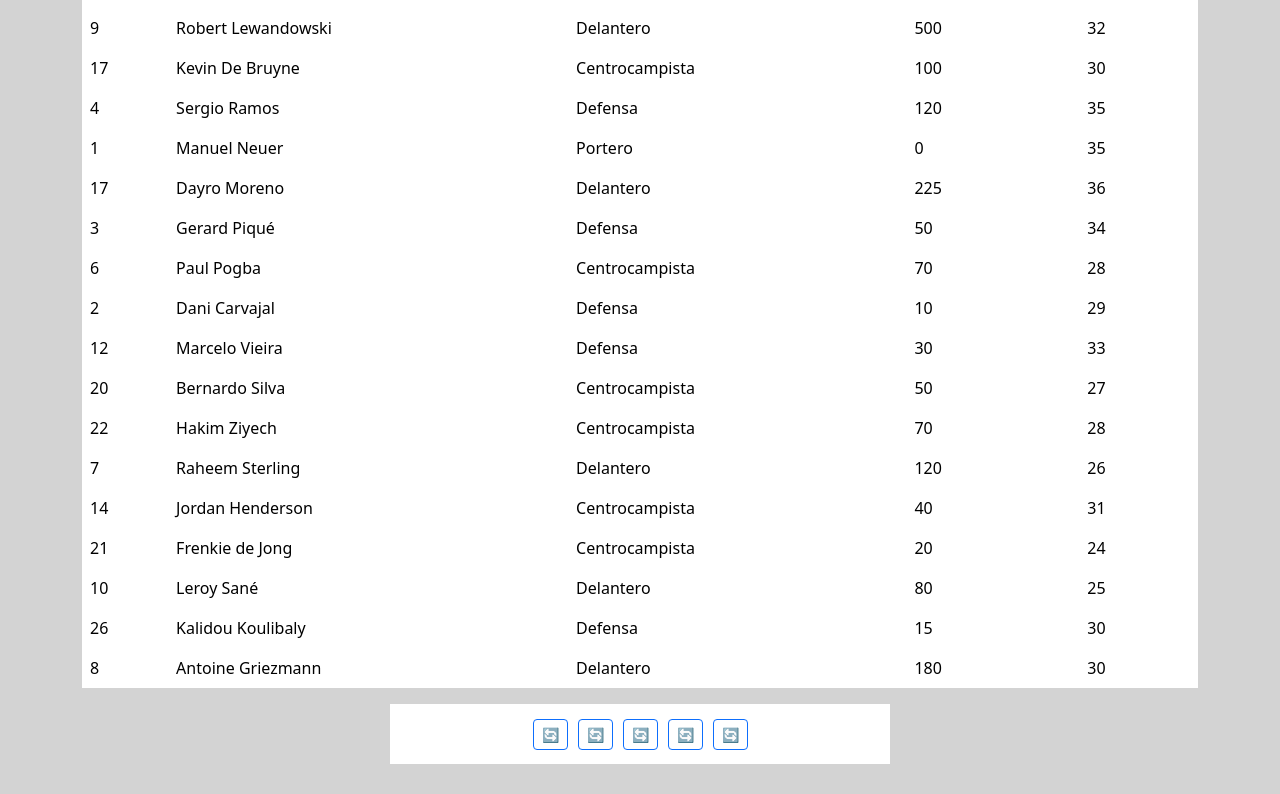
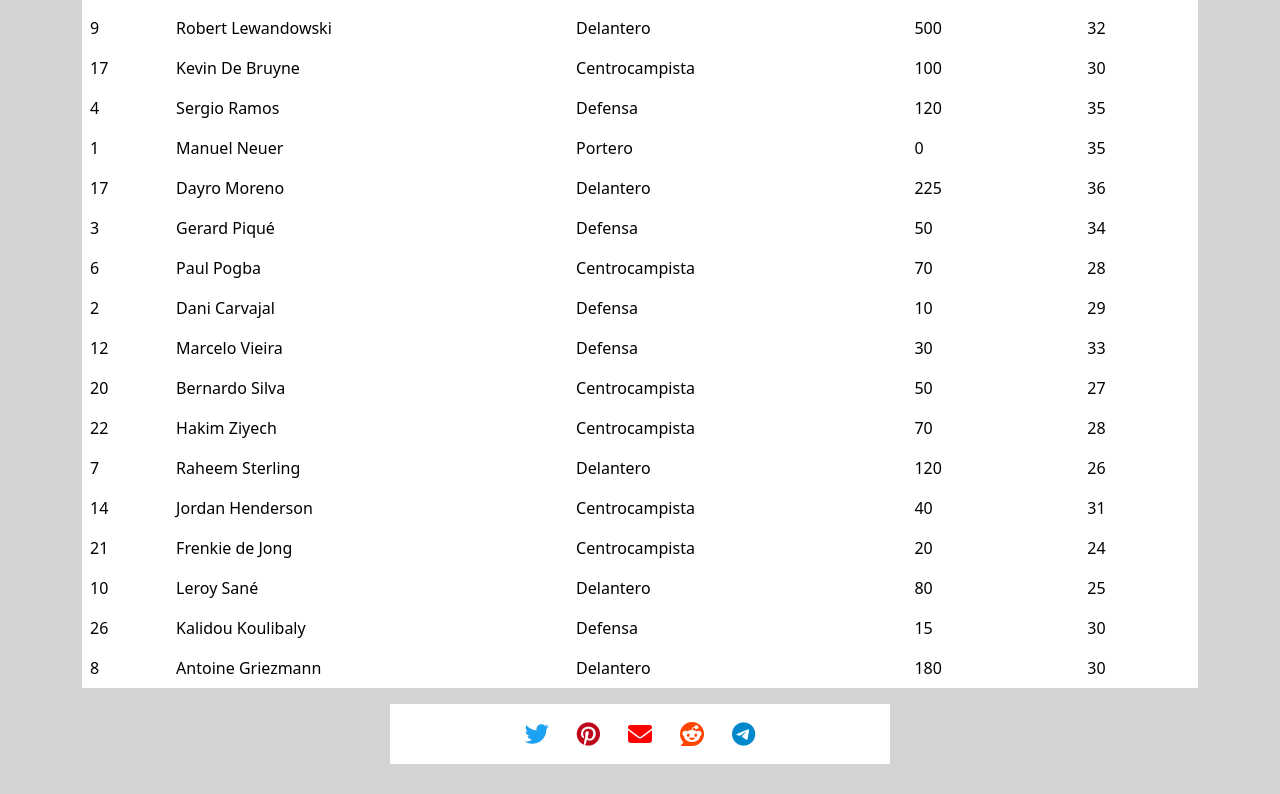
Before and after one commit to Santy-417/ReactProyectFinal, a React (Vite) app: page / in a window 1280 px wide. Shown: the part 483-1277 px from the top of the page. Built offline with nearby package versions, Linux system fonts and the light colour scheme.

Commit message:
final prototype of footer

```diff
--- a/package.json
+++ b/package.json
@@ -10,6 +10,7 @@
     "preview": "vite preview"
   },
   "dependencies": {
+    "@fortawesome/fontawesome-free": "^6.5.2",
     "bootstrap": "^5.3.3",
     "react": "^18.2.0",
     "react-bootstrap": "^2.10.2",
--- a/src/components/SocialMedial.jsx
+++ b/src/components/SocialMedial.jsx
@@ -1,15 +1,27 @@
-import { Button } from "react-bootstrap"
+import React from 'react';
+import { Button } from 'react-bootstrap';
+import '@fortawesome/fontawesome-free/css/all.min.css';
 
-const SocialMedial = () => {
+const SocialMedia = () => {
     return (
         <div className="footer">
-            <Button variant="outline-primary" style={{ marginRight: "10px" }} size="sm">🔄</Button>
-            <Button variant="outline-primary" style={{ marginRight: "10px" }} size="sm">🔄</Button>
-            <Button variant="outline-primary" style={{ marginRight: "10px" }} size="sm">🔄</Button>
-            <Button variant="outline-primary" style={{ marginRight: "10px" }} size="sm">🔄</Button>
-            <Button variant="outline-primary" size="sm">🔄</Button>
+            <Button variant="outline" style={{ marginRight: "10px", fontSize: "1.5em", color: "#1DA1F2" }} size="sm">
+                <i className="fab fa-twitter"></i>
+            </Button>
+            <Button variant="outline" style={{ marginRight: "10px", fontSize: "1.5em", color: "#BD081C" }} size="sm">
+                <i className="fab fa-pinterest"></i>
+            </Button>
+            <Button variant="outline" style={{ marginRight: "10px", fontSize: "1.5em", color: "#ff0000" }} size="sm">
+                <i className="fas fa-envelope"></i>
+            </Button>
+            <Button variant="outline" style={{ marginRight: "10px", fontSize: "1.5em", color: "#FF4500" }} size="sm">
+                <i className="fab fa-reddit"></i>
+            </Button>
+            <Button variant="outline" style={{ fontSize: "1.5em", color: "#0088cc" }} size="sm">
+                <i className="fab fa-telegram"></i>
+            </Button>
         </div>
-    )
+    );
 }
 
-export default SocialMedial
+export default SocialMedia;
```
Also changed, not shown: 1 other file (tests, documents, lock files or other folders).
